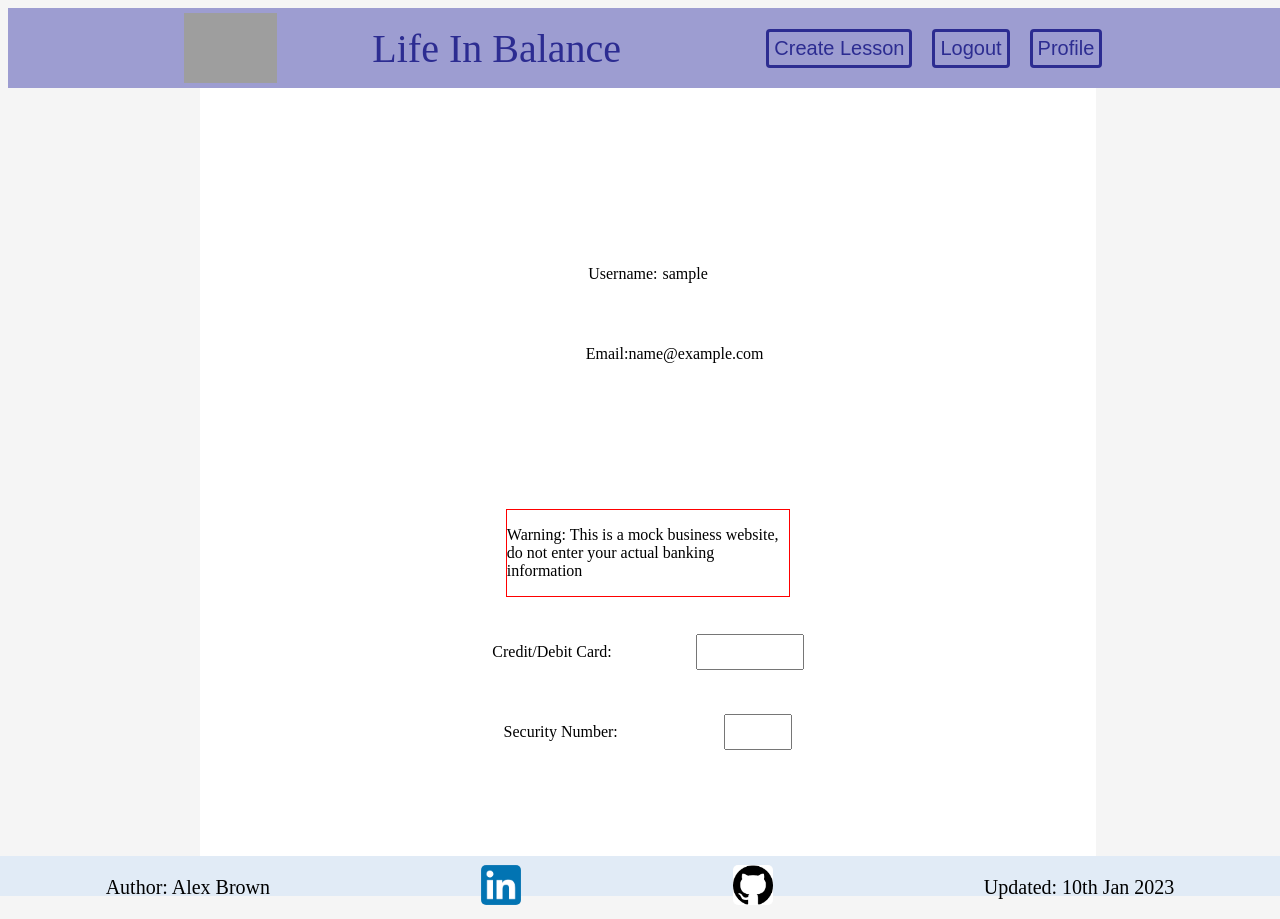
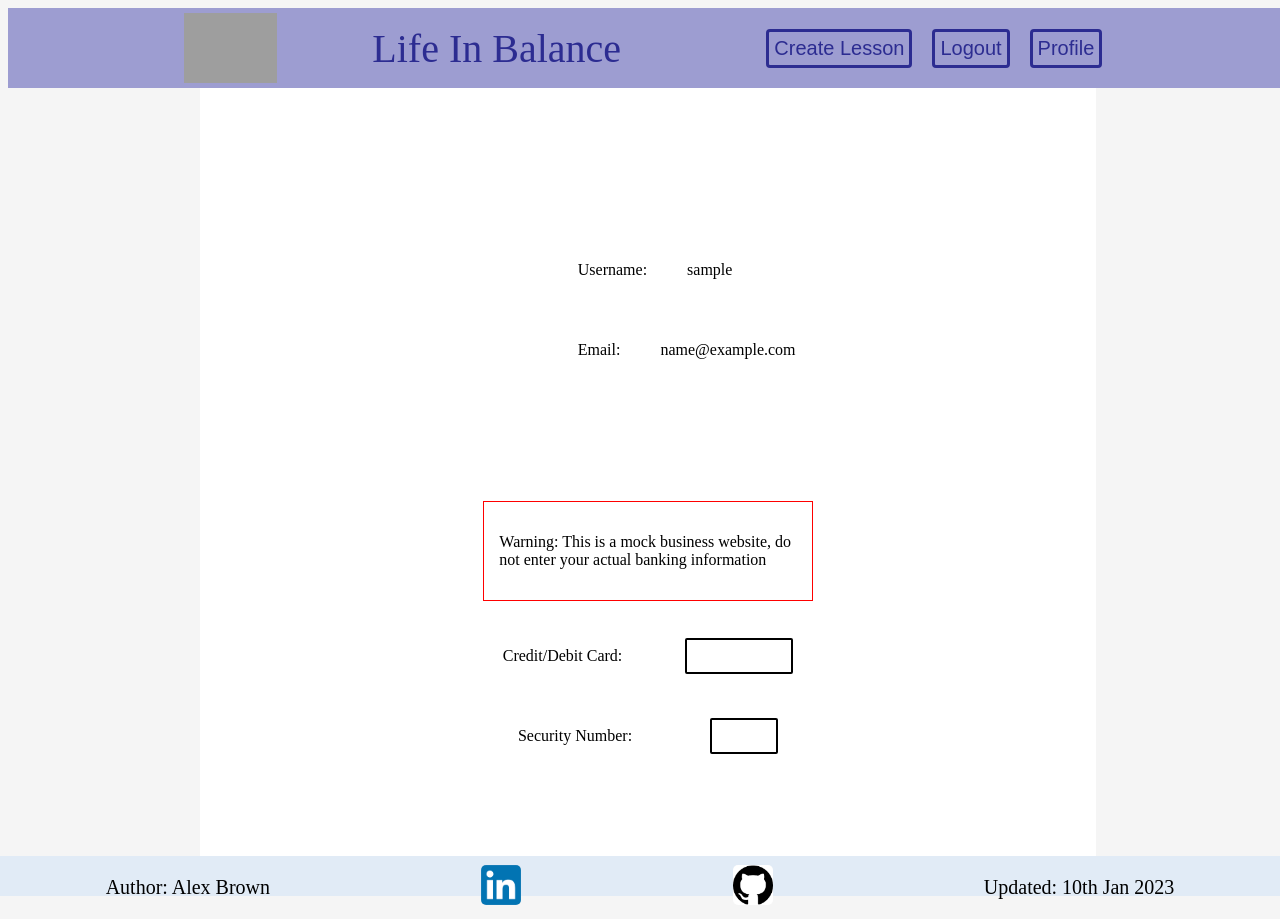
Before and after one commit to AlexBrown4020/mern-client, a React (Create React App) app: page /profile in a window 1280 px wide. Built offline with nearby package versions, Linux system fonts and the light colour scheme; sample sign-in values are in the browser's storage; grey boxes are pictures that could not be loaded.

Commit message:
Feat: Distance user data, make input boxes bolder

```diff
--- a/src/pages/profile/Profile.jsx
+++ b/src/pages/profile/Profile.jsx
@@ -25,12 +25,12 @@ export const Profile = () => {
                     <div id='profileContainer'>
                         <div className='subContainer'>
                             <div className='content'>
-                                <p>Username: </p>
-                                <p>{user.username}</p>
+                                <p className='contentText'>Username: </p>
+                                <p className='contentText'>{user.username}</p>
                             </div>
                             <div className='content'>
-                                <p>Email: </p>
-                                <p>{user.email}</p>
+                                <p className='contentText'>Email: </p>
+                                <p className='contentText'>{user.email}</p>
                             </div>
                         </div>
 
--- a/src/pages/profile/profile.css
+++ b/src/pages/profile/profile.css
@@ -18,14 +18,20 @@
     display: flex;
     flex-direction: column;
     align-items: center;
+    justify-content: space-around;
 }
 
 .content {
     display: flex;
     width: 70%;
     margin-top: 30px;
-    justify-content: space-around;
+    justify-content: space-evenly;
     align-items: center;
+}
+
+.contentText {
+    margin-right: 20px;
+    margin-left: 20px;
 }
 
 html {
@@ -43,14 +49,19 @@ body {
 .ccInput {
     height: 30px;
     width: 100px;
+    border: 2px solid black;
+    border-radius: 2px;
 }
 
 .secInput {
     height: 30px;
     width: 60px;
+    border: 2px solid black;
+    border-radius: 2px;
 }
 
 .warning {
     border: 1px red solid;
     width: 50%;
+    padding: 15px;
 }
```
